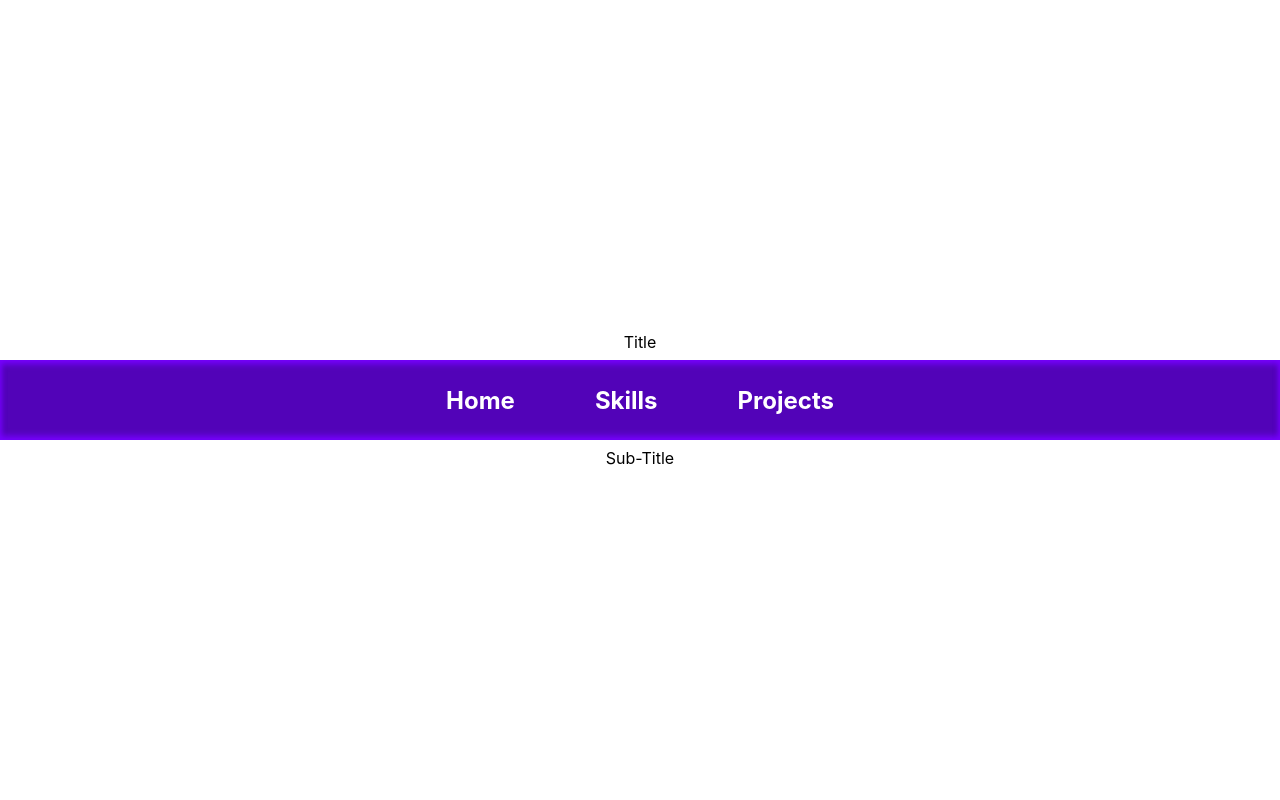
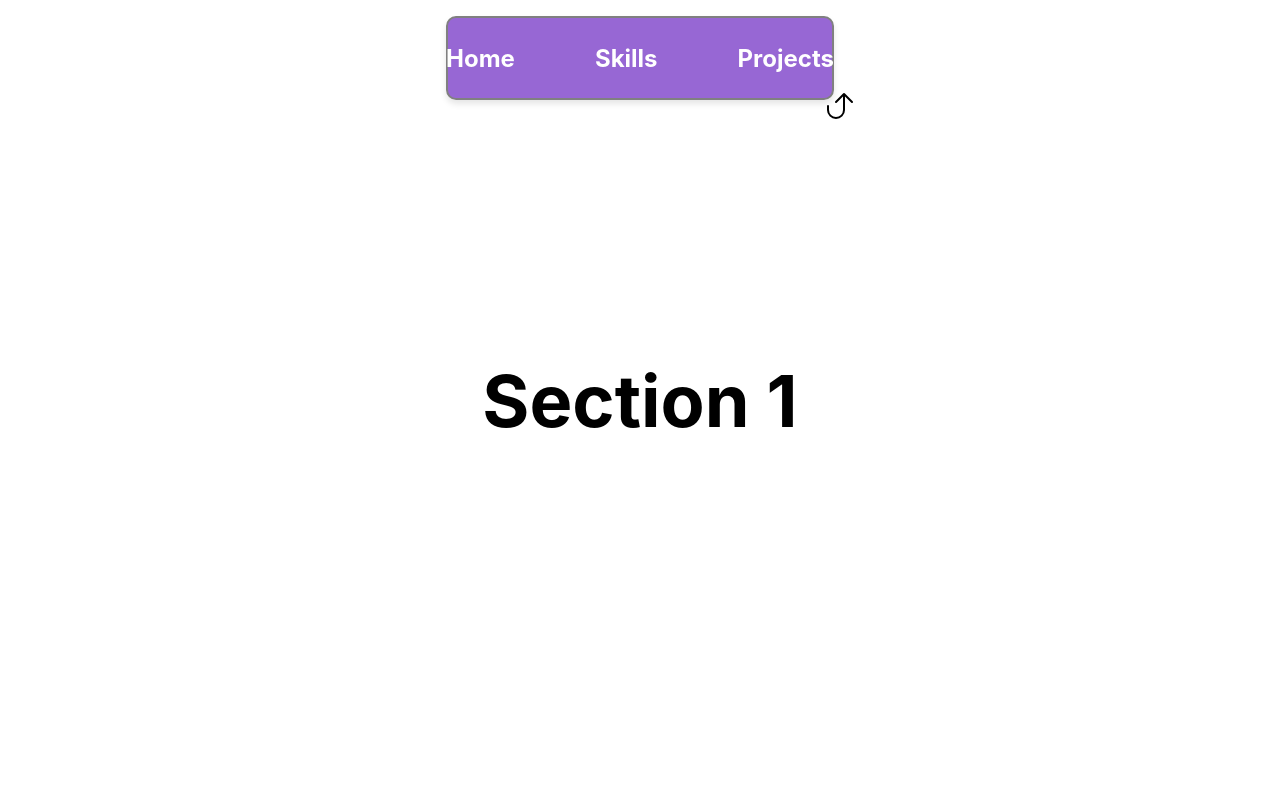
Before and after one commit to Pritesh2k/Bali-Website, a React (Create React App) app: page / in a window 1280 px wide. Shown: the top 800 px of the page. Built offline with nearby package versions, Linux system fonts and the light colour scheme.

Commit message:
updated Nav Bar

```diff
--- a/package.json
+++ b/package.json
@@ -5,6 +5,9 @@
   "dependencies": {
     "@coreui/icons": "^3.0.1",
     "@coreui/icons-react": "^2.3.0",
+    "@emotion/react": "^11.14.0",
+    "@emotion/styled": "^11.14.0",
+    "@mui/material": "^6.3.0",
     "@testing-library/jest-dom": "^5.17.0",
     "@testing-library/react": "^13.4.0",
     "@testing-library/user-event": "^13.5.0",
--- a/src/Components/CSS/nav.css
+++ b/src/Components/CSS/nav.css
@@ -2,49 +2,72 @@
     display: flex;
     justify-content: center;
     align-items: center;
+    position: fixed;
+    width: 30dvw;
+    height: 10dvh;
+    margin-top: 1rem;
 
-    width: 100dvw;
-    height: 10dvh;
+    background-color: rgba(82, 3, 184, 0.6); /* Semi-transparent background */
+    border-radius: 10px;
+    border: 2px solid gray;
 
-    background-color: rgb(82, 3, 184);
+    /* Frosted glass effect */
+    backdrop-filter: blur(10px); /* Applies blur to the background */
+    -webkit-backdrop-filter: blur(10px); /* For Safari support */
 
-    /* Add inverted shadow on top and bottom */
-    box-shadow: 0 4px 6px rgb(119, 0, 255) inset, 0 -4px 6px rgb(119, 0, 255) inset;
+    /* Optional styling to make the text stand out */
+    color: white;
+    font-size: 1.5rem;
+    box-shadow: 0 4px 6px rgba(0, 0, 0, 0.1);
+
+    transition: transform 0.3s ease; /* For smooth slide animation */
 }
 
-.Nav-Container .Nav-List {
+.Nav-Container.hidden {
+    transform: translateY(-100%); /* Slide the navbar out of view */
+}
+
+.Nav-Container svg {
+    position: absolute;
+    color: black;
+    width: 2rem;
+    bottom: 0;
+    right: 0;
+    margin-bottom: 0.5rem;
+    margin-right: 0.5rem;
+    transition: transform 0.3s ease; /* Smooth transition for rotation */
+}
+
+/* Rotate the <a> tag when the navbar is hidden */
+.Nav-Container .rotated svg {
+    transform: rotate(-180deg); /* Rotate by 180 degrees */
+}
+
+.Nav-List {
     display: flex;
     justify-content: center;
     align-items: center;
-
     list-style: none;
-
     margin: 0;
     padding: 0;
     gap: 5rem;
-
     color: white;
 }
 
-.Nav-Container .Nav-List li {
+.Nav-List li {
     font-size: 1.5rem;
     font-weight: bold;
     position: relative;
     cursor: pointer;
-
-    /* Smooth transition for hover effect */
     transition: transform 0.3s ease, color 0.3s ease;
 }
 
-.Nav-Container .Nav-List li:hover {
+.Nav-List li:hover {
     transform: scale(1.2);
-    /* Scale up the item */
     color: rgb(255, 255, 255);
-    /* Change color for better contrast */
 }
 
-/* Add a subtle underline animation starting from the middle */
-.Nav-Container .Nav-List li::after {
+.Nav-List li::after {
     content: '';
     position: absolute;
     bottom: -5px;
@@ -52,30 +75,32 @@
     width: 0;
     height: 2px;
     background-color: white;
-
-    /* Set transform-origin to center for expansion */
     transform-origin: center;
     transition: width 0.3s ease, transform-origin 0.3s ease;
     transform: translateX(-50%);
 }
 
-.Nav-Container .Nav-List li:hover::after {
+.Nav-List li:hover::after {
     width: 100%;
-    /* Expand underline from center */
 }
 
-/* Special styling for the rightmost element */
-.Nav-Container .Nav-List li:last-child::after {
+.Nav-List li:last-child::after {
     left: auto;
-    /* Override left positioning */
     right: 0;
     transform: none;
-    /* No translation needed */
     transform-origin: right;
-    /* Expand from right to left */
 }
 
-.Nav-Container .Nav-List li:last-child:hover::after {
+.Nav-List li:last-child:hover::after {
     width: 100%;
-    /* Expand underline from right */
 }
+
+.Nav-Container svg {
+    position: absolute;
+    color: black;
+    width: 2rem;
+    bottom: 0; /* Positions the SVG at the bottom */
+    right: 0; /* Positions the SVG at the right */
+    margin-bottom: -1.5rem; /* Optional: adds some spacing from the bottom */
+    margin-right: -1.5rem; /* Optional: adds some spacing from the right */
+}
--- /dev/null
+++ b/src/Components/CSS/subtitle.css
@@ -0,0 +1,89 @@
+@font-face {
+    font-family: Clip;
+    src: url("https://acupoftee.github.io/fonts/Clip.ttf");
+  }
+
+  .sign {
+    position: absolute;
+    display: flex;
+    justify-content: center;
+    align-items: center;
+    width: 60%;
+    height: 60%;
+    /* background-image: radial-gradient(ellipse 50% 35% at 50% 50%, #6b1839, #3f0f26); */
+    transform: translate(-50%, -50%);
+    letter-spacing: 3px;
+    left: 50%;
+    top: 50%;
+    font-family: "Clip";
+    text-transform: uppercase;
+    font-size: 8em;
+    color: #ffe6ff;
+    text-shadow: 0 0 0.6rem #ffe6ff, 0 0 1.5rem #ff65bd, 0 0 2rem #ff2483, 0 0 3rem #ff6dbd;
+    animation: shine 2s ease-in-out forwards, flicker 3s ease-in-out infinite;
+  }
+
+  @keyframes blink {
+    0%, 22%, 36%, 75% {
+      color: #ffe6ff;
+      text-shadow: 0 0 0.6rem #ffe6ff, 0 0 1.5rem #ff65bd, 0 0 2rem #ff2483, 0 0 3rem #ff6dbd;
+    }
+    28%, 33% {
+      color: #ff65bd;
+      text-shadow: none;
+    }
+    82%, 97% {
+      color: #ff2483;
+      text-shadow: none;
+    }
+  }
+
+  .flicker {
+    animation: shine 2s ease-in-out forwards, blink 3s 2s ease-in-out infinite;
+  }
+
+  .fast-flicker {
+    animation: shine 2s ease-in-out forwards, blink 10s 1s ease-in-out infinite;
+  }
+
+  @keyframes shine {
+    0% {
+      color: #6b1839;
+      text-shadow: none;
+    }
+    100% {
+      color: #ffe6ff;
+      text-shadow: 0 0 0.6rem #ffe6ff, 0 0 1.5rem #ff65bd, 0 0 2rem #ff2483, 0 0 3rem #ff6dbd;
+    }
+  }
+
+  @keyframes flicker {
+    0% { opacity: 1; }
+    4% { opacity: 0.9; }
+    6% { opacity: 0.85; }
+    8% { opacity: 0.95; }
+    10% { opacity: 0.9; }
+    12% { opacity: 0.92; }
+    14% { opacity: 0.95; }
+    16% { opacity: 0.98; }
+    18% { opacity: 0.92; }
+    20% { opacity: 0.99; }
+    24% { opacity: 1; }
+    26% { opacity: 0.94; }
+    28% { opacity: 0.98; }
+    37% { opacity: 0.93; }
+    38% { opacity: 0.5; }
+    39% { opacity: 0.96; }
+    42% { opacity: 1; }
+    44% { opacity: 0.97; }
+    46% { opacity: 0.94; }
+    56% { opacity: 0.9; }
+    60% { opacity: 0.99; }
+    68% { opacity: 1; }
+    70% { opacity: 0.9; }
+    72% { opacity: 0.95; }
+    93% { opacity: 0.93; }
+    95% { opacity: 0.95; }
+    97% { opacity: 0.93; }
+    100% { opacity: 1; }
+  }
--- /dev/null
+++ b/src/Components/CSS/title.css
@@ -0,0 +1,45 @@
+/* Import your variable font */
+/* TITLE */
+@font-face {
+    font-family: 'TheFont';
+    src: url("https://garet.typeforward.com/assets/fonts/shared/TFMixVF.woff2") format('woff2');
+}
+
+.breathe-animation {
+    display: flex;
+    align-items: center;
+    justify-content: center;
+
+    height: 15vh;
+    width: 30vw;
+}
+
+.breathe-animation span {
+    font-family: 'TheFont';
+
+    /* Dynamic font size for responsiveness */
+    font-size: clamp(1vw, 5vw, 7vh);
+
+    /* White text */
+    color: rgb(240, 156, 0);
+
+    /* Center text */
+    text-align: center;
+
+    /* Breathe animation effect */
+    animation: letter-breathe 5s ease-in-out infinite;
+}
+
+@keyframes letter-breathe {
+    from,
+    to {
+        /* Starting weight; adjust for your font */
+        font-variation-settings: 'wght' 100;
+    }
+
+    50% {
+        /* Maximum weight during animation */
+        font-variation-settings: 'wght' 900;
+    }
+}
+/* TITLE */
--- a/src/Components/Nav.js
+++ b/src/Components/Nav.js
@@ -1,16 +1,27 @@
-import React from 'react'
-import '../Components/CSS/nav.css'
+import React, { useState } from 'react';
+import '../Components/CSS/nav.css';
 
 function Nav() {
+  const [isNavVisible, setIsNavVisible] = useState(true); // Manage visibility state
+
+  const handleNavToggle = () => {
+    setIsNavVisible(!isNavVisible); // Toggle nav visibility
+  };
+
   return (
-    <div className='Nav-Container'>
-        <ul className='Nav-List'>
-            <li>Home</li>
-            <li>Skills</li>
-            <li>Projects</li>
-        </ul>
+    <div className={`Nav-Container ${isNavVisible ? 'visible' : 'hidden'}`}>
+      <ul className='Nav-List'>
+        <li>Home</li>
+        <li>Skills</li>
+        <li>Projects</li>
+      </ul>
+      <a onClick={handleNavToggle} className={isNavVisible ? '' : 'rotated'}>
+        <svg xmlns="http://www.w3.org/2000/svg" fill="none" viewBox="0 0 24 24" strokeWidth={1.5} stroke="currentColor" className="size-6">
+          <path strokeLinecap="round" strokeLinejoin="round" d="m9 9 6-6m0 0 6 6m-6-6v12a6 6 0 0 1-12 0v-3" />
+        </svg>
+      </a>
     </div>
-  )
+  );
 }
 
-export default Nav
+export default Nav;
--- a/src/Home/CSS/home.css
+++ b/src/Home/CSS/home.css
@@ -1,21 +1,43 @@
-.home-wrapper{
+.home-wrapper {
+    display: flex;
+    align-items: center;
+    flex-direction: column;
+  }
+
+  .sections-container {
+    scroll-snap-type: y mandatory; /* Enables smooth scrolling */
+    height: 100vh;
+  }
+
+  .section {
     display: flex;
     justify-content: center;
     align-items: center;
+    height: 100vh;
+    width: 100vw;
+    scroll-snap-align: start;
+    color: rgb(0, 0, 0);
+    font-size: 3rem;
+  }
 
-    width: 100dvw;
-    height: 100dvh;
+  .section-1 {
+    background-color: #ffffff; /* Tomato */
+  }
 
-    box-sizing: border-box;
-}
+  .section-2 {
+    background-color: #f7f7f7; /* Medium Sea Green */
+  }
 
-.home-wrapper .home-intro-container{
-    display: flex;
-    justify-content: center;
-    align-items: center;
-    flex-direction: column;
+  .section-3 {
+    background-color: #ffffff; /* Dodger Blue */
+  }
 
-    width: 100dvw;
-    height: 100dvh;
-    gap: 0.5rem;
-}
+  .section-4 {
+    background-color: #f7f7f7; /* Medium Purple */
+  }
+
+  /* Smooth scrolling */
+  html {
+    scroll-behavior: smooth;
+    overflow-x: hidden;
+  }
--- a/src/Home/Main/Home.js
+++ b/src/Home/Main/Home.js
@@ -1,14 +1,25 @@
 import React from 'react'
 import '../CSS/home.css'
+
 import Nav from '../../Components/Nav'
 
 function Home() {
   return (
     <div className='home-wrapper'>
-      <div className='home-intro-container'>
-        <div className='Title'>Title</div>
-        <Nav />
-        <div className='Sub-Title'>Sub-Title</div>
+      <Nav />
+      <div className='sections-container'>
+        <section className='section section-1'>
+          <h1>Section 1</h1>
+        </section>
+        <section className='section section-2'>
+          <h1>Section 2</h1>
+        </section>
+        <section className='section section-3'>
+          <h1>Section 3</h1>
+        </section>
+        <section className='section section-4'>
+          <h1>Section 4</h1>
+        </section>
       </div>
     </div>
   )
```
Also changed, not shown: src/Components/SubTitle.js (added, +12 -0 lines), src/Components/Title.js (added, +12 -0 lines), 1 other file (tests, documents, lock files or other folders).
